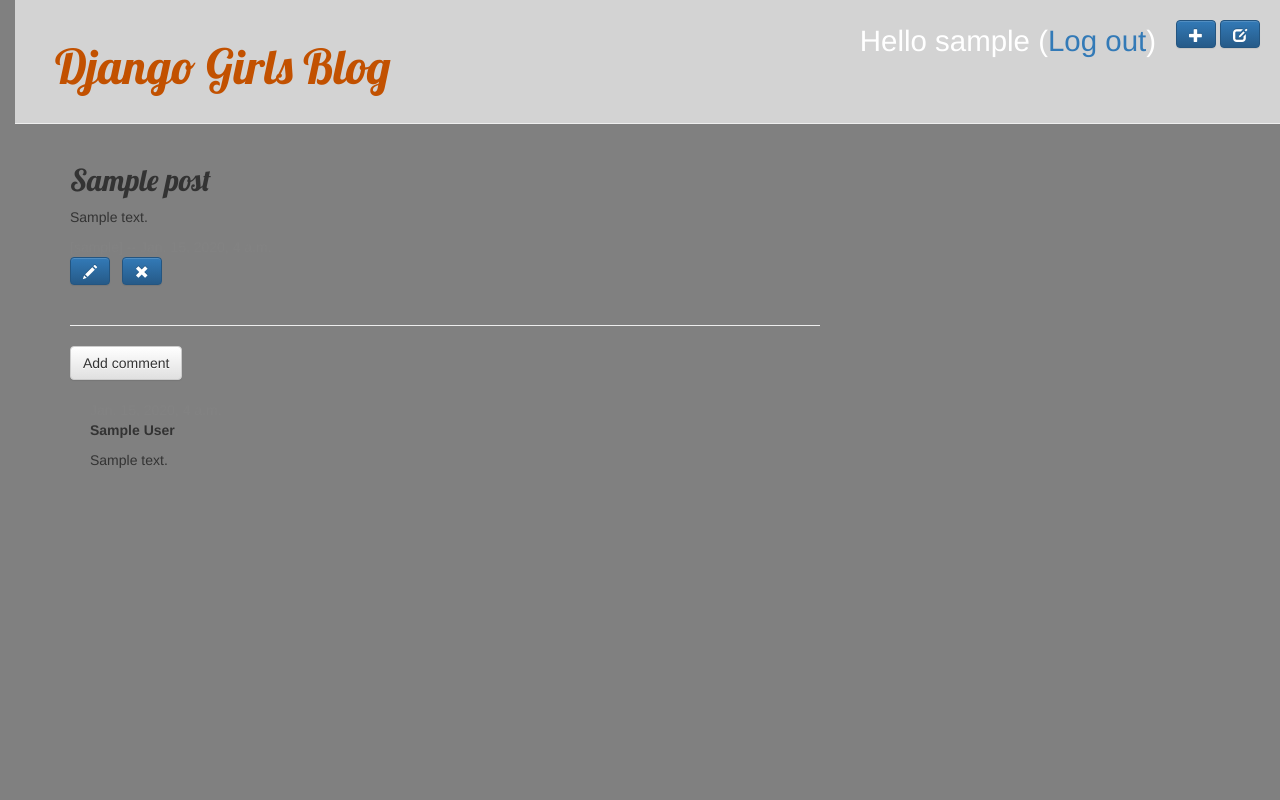
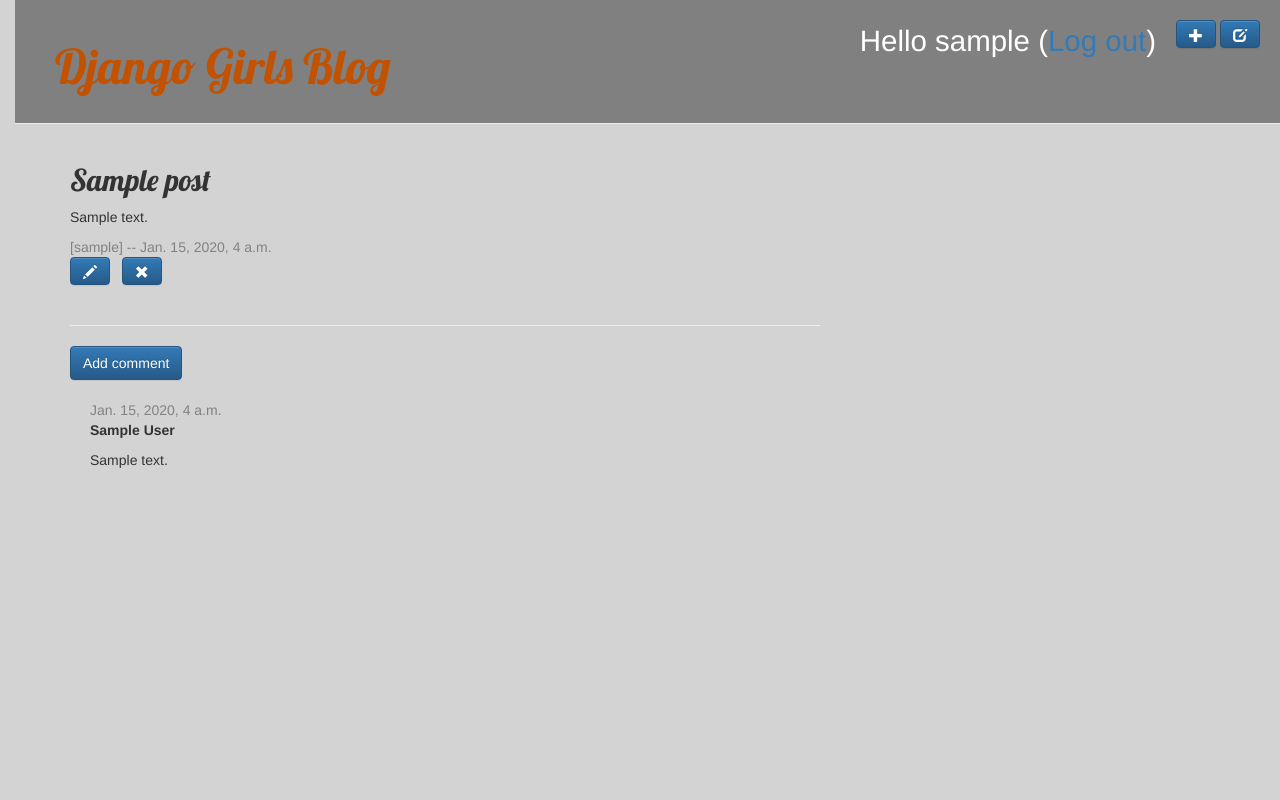
Before and after one commit to tharapatham/my-first-blog, a Django app: page /post/1/ in a window 1280 px wide. Run offline with Django 3.2, Linux system fonts and the light colour scheme; a user stored in the database is signed in; tables that the repository leaves empty hold one stand-in row (values such as "Sample post"); some libraries are stand-ins or nearby versions.

Commit message:
Changed the color for 'Add Comments' button. Switched the background colors of a page's header and body section.

```diff
--- a/blog/static/css/blog.css
+++ b/blog/static/css/blog.css
@@ -4,11 +4,11 @@
 }
 body {
     padding-left: 15px;
-    background-color: grey;
+    background-color: lightgrey;
 }
 
 .page-header {
-    background-color: lightgrey;
+    background-color: grey;
     margin-top: 0;
     padding: 20px 20px 20px 40px;
 }
--- a/blog/templates/blog/post_detail.html
+++ b/blog/templates/blog/post_detail.html
@@ -29,7 +29,7 @@
 
     <hr>
 
-    <a class="btn btn-default" href="{% url 'add_comment_to_post' pk=post.pk %}">Add comment</a>
+    <a class="btn btn-primary" href="{% url 'add_comment_to_post' pk=post.pk %}">Add comment</a>
     {% for comment in post.comments.all %}
         <div class="comment">
             <div class="date">{{ comment.created_date }}</div>
```
